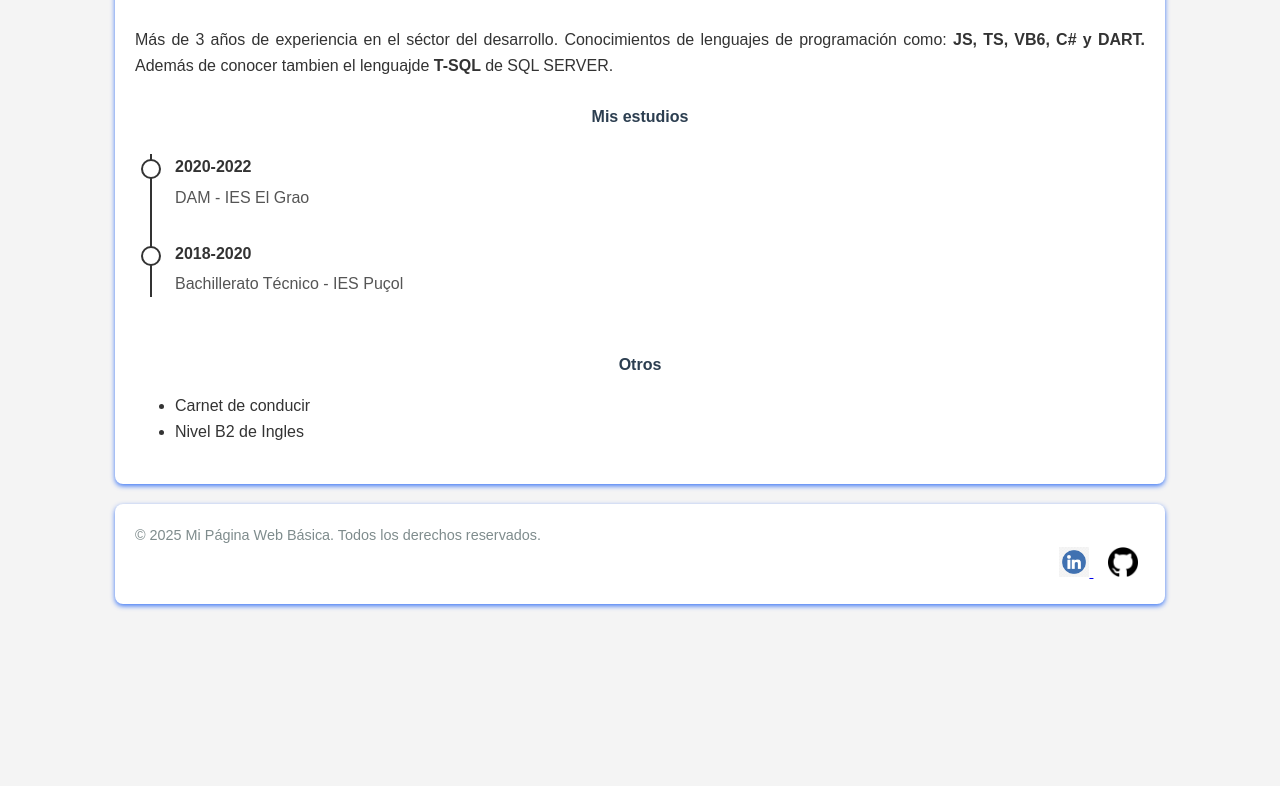
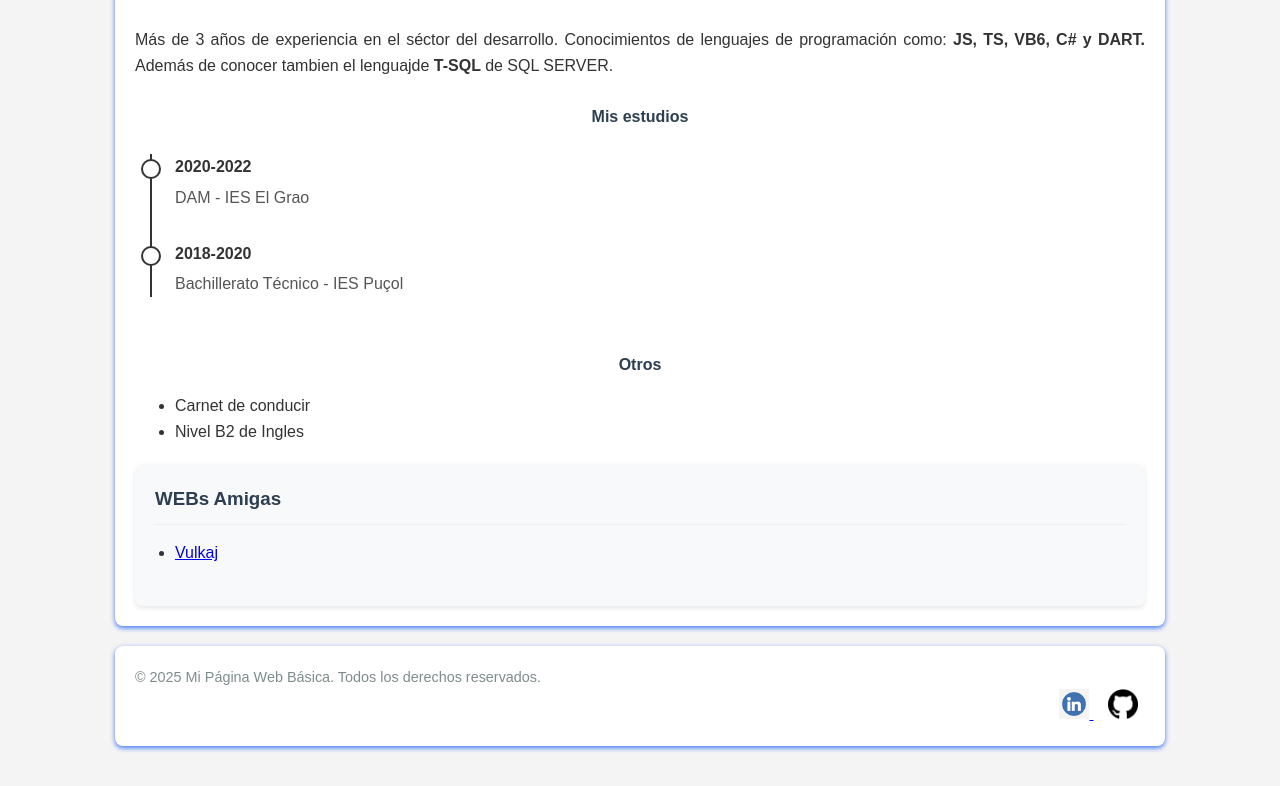
Before and after one commit to PabloSoriaFerrer11/webpasofe, a plain HTML site: page index.html in a window 1280 px wide. Shown: the part 988-1774 px from the top of the page. Before the commit the page ends 1632 px from the top, so only its background shows below. Drawn offline with Linux system fonts and the light colour scheme.

Commit message:
Webs Amigas

```diff
--- a/css/styles.css
+++ b/css/styles.css
@@ -50,6 +50,7 @@
        margin-bottom: 20px;
        transition: background-color 0.3s ease, box-shadow 0.3s ease;
    }
+
    /* background: var(--container-bg-dark);*/
    header.dark,
    main.dark,
@@ -254,6 +255,10 @@
            flex-direction: column;
        }
 
+       .three-column-layout {
+           flex-direction: column;
+       }
+
        .sidebar {
            margin-top: 20px;
        }
--- a/index.html
+++ b/index.html
@@ -20,7 +20,7 @@
             <div class="logo">
                 <img src="/assets/images/icons/PASOFE.png" alt="Logo de DEV-PASOFE" width="100">
             </div>
-            <button id="theme-toggle" class="toggle-btn" >🌙 Oscuro / ☀️ Claro</button>
+            <button id="theme-toggle" class="toggle-btn">🌙 Oscuro / ☀️ Claro</button>
         </div>
 
 
@@ -44,6 +44,7 @@
     </header>
     <!-- Contenido principal -->
     <main>
+        <div class="two-column-layout">
             <section id="inicio">
                 <h2>Sobre mi</h2>
                 <p>¡Te doy la bienvenida a mi página! Quedate un rato mientras encuentras lo que hayas venido a buscar
@@ -81,8 +82,10 @@
                         </li>
 
                     </ul>
-                <p>Más de 3 años de experiencia en el séctor del desarrollo. Conocimientos de lenguajes de programación
-                    como: <strong>JS, TS, VB6, C# y DART.</strong> Además de conocer tambien el lenguajde <strong> T-SQL
+                    <p>Más de 3 años de experiencia en el séctor del desarrollo. Conocimientos de lenguajes de
+                        programación
+                        como: <strong>JS, TS, VB6, C# y DART.</strong> Además de conocer tambien el lenguajde <strong>
+                            T-SQL
                         </strong>de SQL SERVER.</p>
                 </div>
 
@@ -114,12 +117,19 @@
                 </div>
 
             </section>
+            <aside class="sidebar">
+                <h3>WEBs Amigas</h3>
+                <ul>
+                    <li><a href="https://vulkaj.es/index.html" target="_blank">Vulkaj</a></li>
+                </ul>
+            </aside>
+        </div>
 
 
     </main>
 
     <!-- Pie de página -->
-    <footer >
+    <footer>
         <p>&copy; 2025 Mi Página Web Básica. Todos los derechos reservados.</p>
         <div class="iconosFooter">
             <a href="https://www.linkedin.com/in/pablo-soria-ferrer-529738225" target="_blank" class="icon-link">
```
Lines whose indentation alone changed are shown as unchanged.
